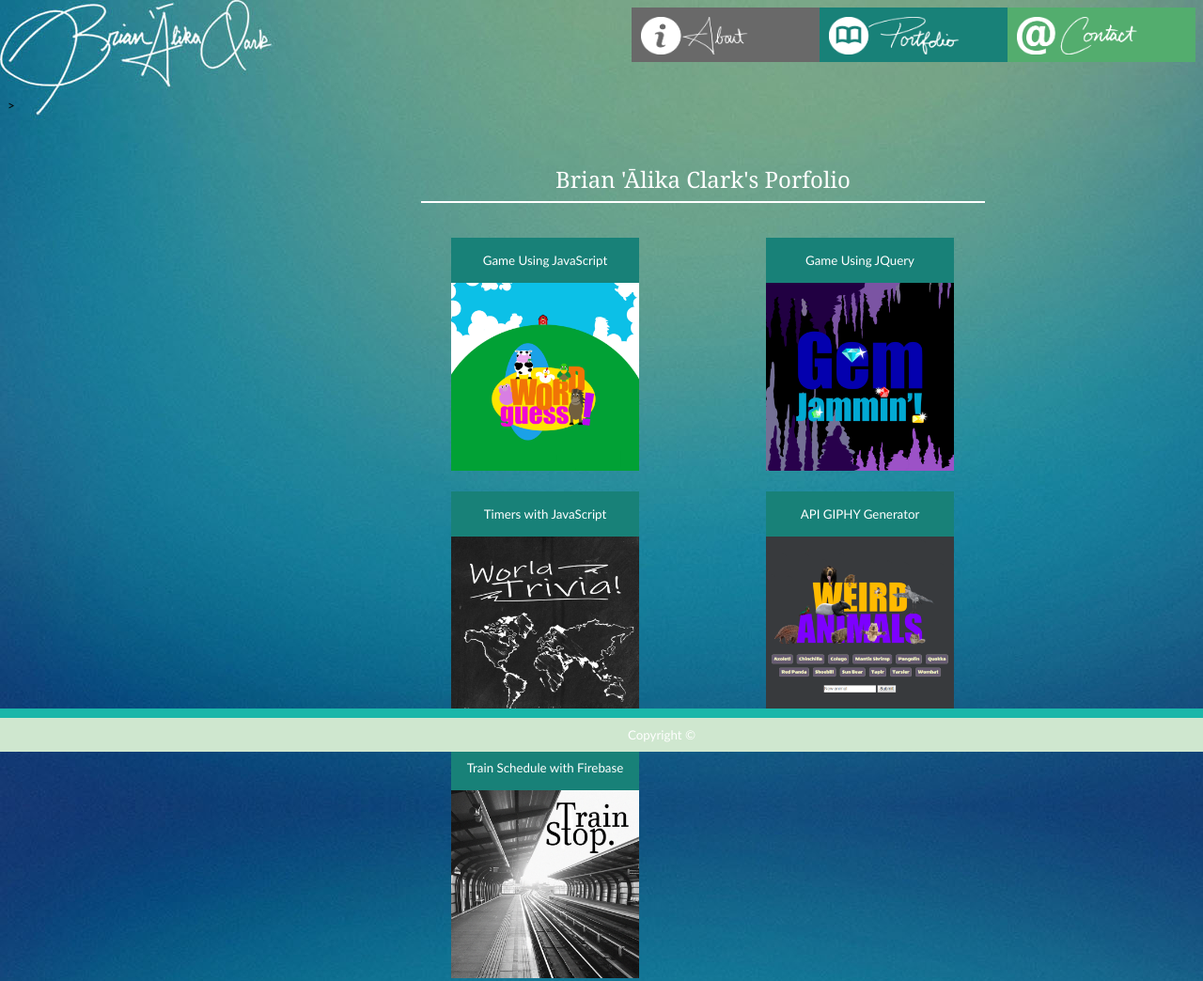
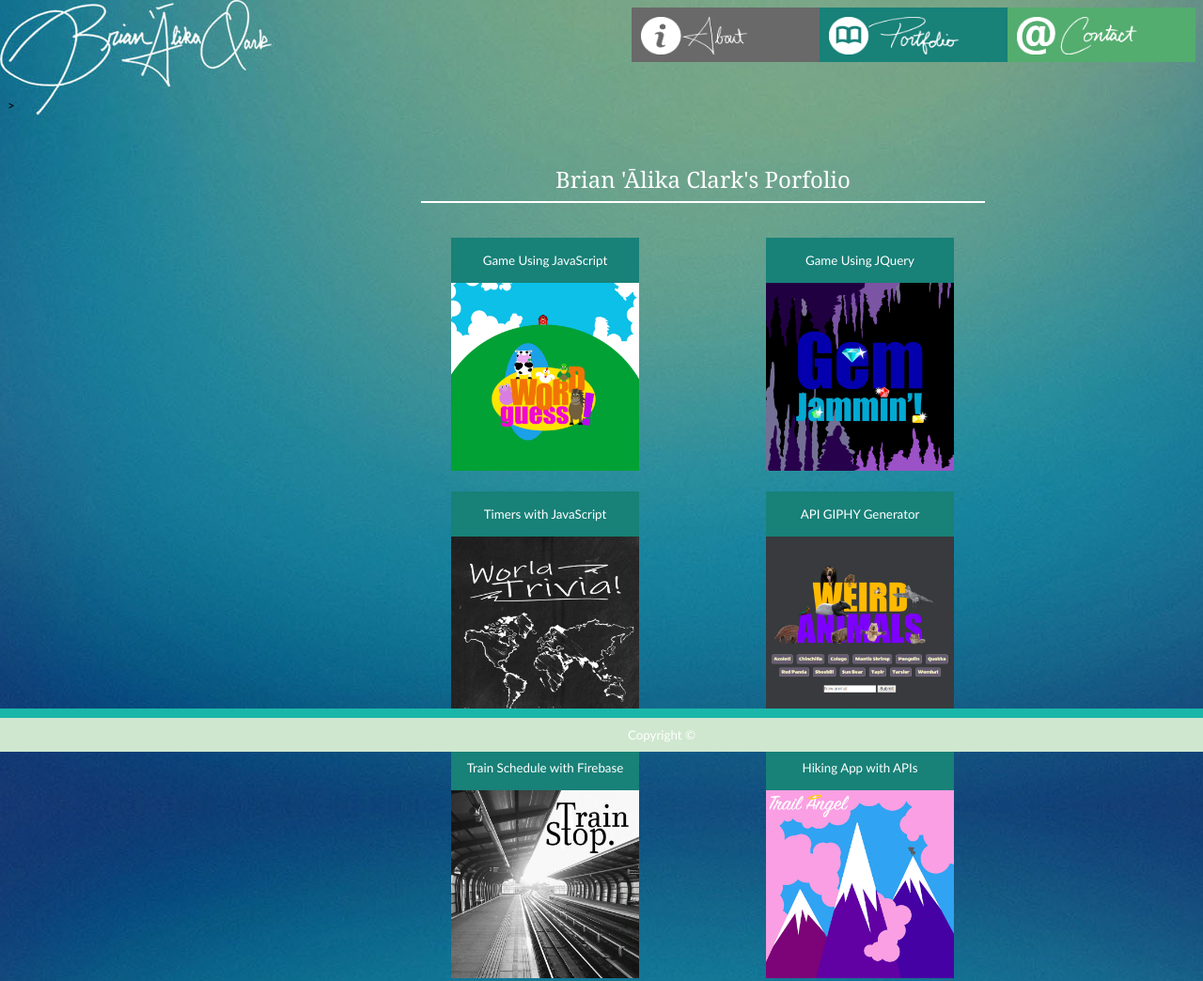
Before and after one commit to brianalika/aboutbrian, a plain HTML site: page basic_portfolio_portfolio.html in a window 1280 px wide. Shown: the whole page at 94% size. Drawn offline with Linux system fonts and the light colour scheme.

Commit message:
Added Trail Angel to Portfolio

```diff
--- a/assets/css/basic_portfolio_portfolio_style.css
+++ b/assets/css/basic_portfolio_portfolio_style.css
@@ -139,6 +139,15 @@
     left: 440px;
 }
 
+.box7 {
+    background-color: rgb(24, 129, 120);
+    height: 50px;
+    width: 200px;
+    position: absolute;
+    top: 780px;
+    left: 775px;
+}
+
 /* .box7 {
     background-color: rgb(24, 129, 120);
     height: 248px;
--- a/basic_portfolio_portfolio.html
+++ b/basic_portfolio_portfolio.html
@@ -92,6 +92,16 @@
       </a>
   </figure>
 
+  <figure class="box7">
+    <br>
+    Hiking App with APIs
+    <br>
+    <br>
+    <a href="https://carriedowling.github.io/bikeShed/index.html">
+      <img src="assets/images/trailangel-app.png" width="200px" height="200px" alt="Train Stop Schedule Keeper">
+    </a>
+</figure>
+
 <div class="footer">
   <footer>
     Copyright ©
```
Also changed, not shown: assets/images/trailangel-app.png (added).
